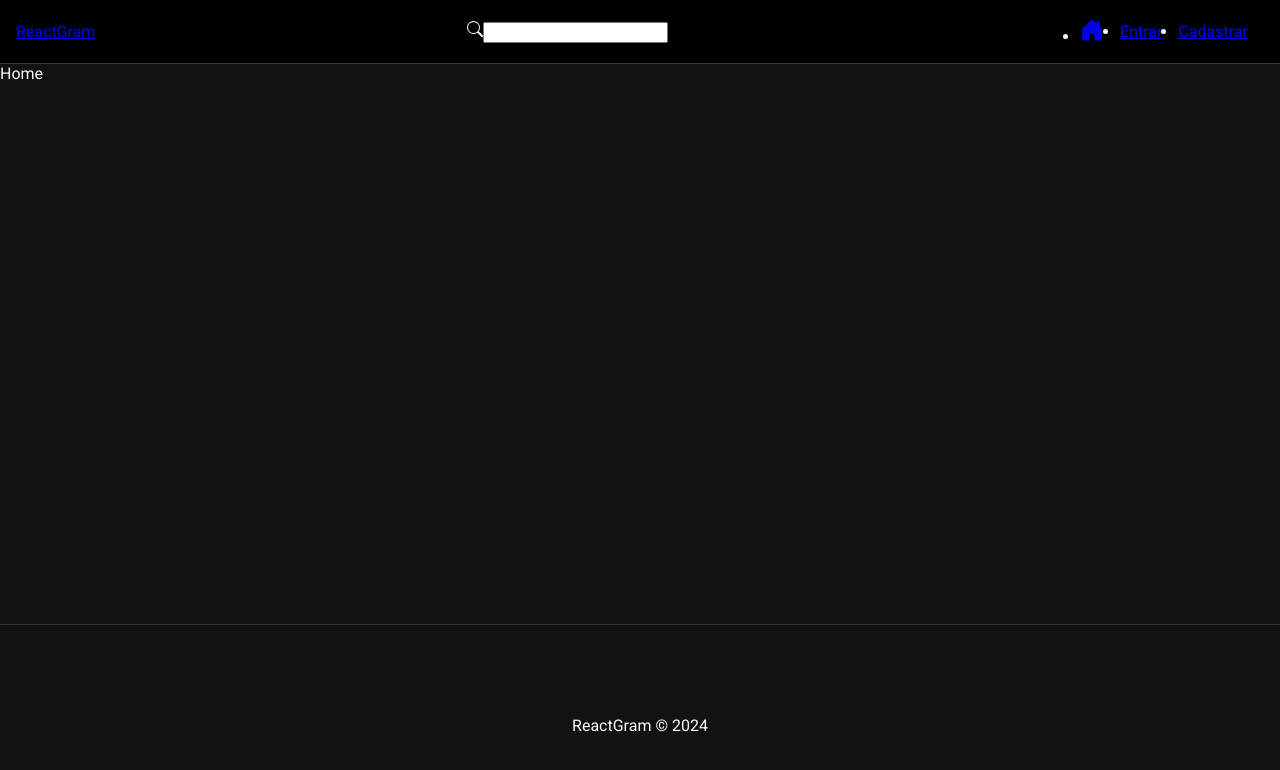
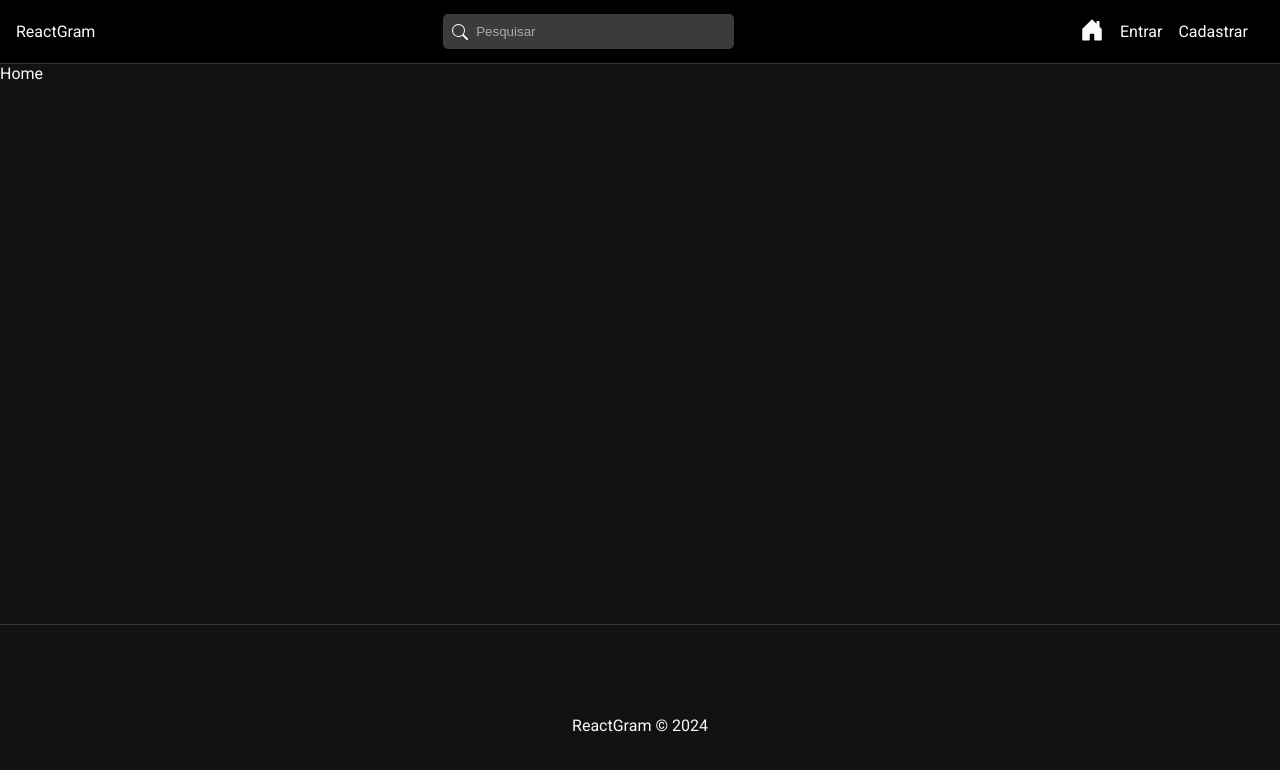
Before and after one commit to 1Luis-Amaro/ReactGram, a React (Create React App) app in the folder frontend/: page / in a window 1280 px wide. Shown: the top 770 px of the page. Built offline with nearby package versions, Linux system fonts and the light colour scheme.

Commit message:
Projeto ReactGram / 37 - CSS global

```diff
--- a/frontend/src/components/NavBar.js
+++ b/frontend/src/components/NavBar.js
@@ -13,9 +13,9 @@
   return (
     <nav id="nav">
       <Link to="/">ReactGram</Link>
-      <form>
+      <form id="search-form">
         <BsSearch />
-        <input type="text" />
+        <input type="text" placeholder="Pesquisar" />
       </form>
       <ul id="nav-links">
         <li>
--- a/frontend/src/index.css
+++ b/frontend/src/index.css
@@ -6,3 +6,84 @@
   background-color: #121212;
   color: #fafafa;
 }
+
+a {
+  color: #fafafa;
+  text-decoration: none;
+}
+
+.active {
+  font-weight: bold;
+}
+
+ul {
+  list-style: none;
+}
+
+form {
+  display: flex;
+  flex-direction: column;
+}
+
+label {
+  display: flex;
+  flex-direction: column;
+  text-align: left;
+}
+
+label span {
+  font-weight: bold;
+  margin-bottom: .5em;
+  color:#AAA;
+  font-size: .7em;
+}
+
+input {
+  background-color: #3b3b3b;
+  color: #aaa;
+  border: 1px solid #555;
+  border-radius: 2px;
+  padding: 10px 8px;
+  outline: none;
+  margin-bottom: .6em;
+}
+
+input::placeholder {
+  color: #aaa;
+}
+
+.btn,
+button,
+input[type="submit"] {
+  background-color: #0094f6;
+  color: #fff;
+  border: none;
+  border-radius: 4px;
+  padding: 10px 8px;
+  font-weight: bold;
+  cursor: pointer;
+  opacity: .8;
+  font-size: 1em;
+}
+
+input[type="submit"] {
+  margin-top: 1em;
+}
+
+input:disabled {
+  cursor: not-allowed;
+  background-color: #000;
+}
+
+button:hover,
+input[type="submit"]:hover {
+  opacity: 1;
+}
+
+.cancel-btn {
+  background-color: #ccc ;
+}
+
+.hide {
+  display: none;
+}
```
